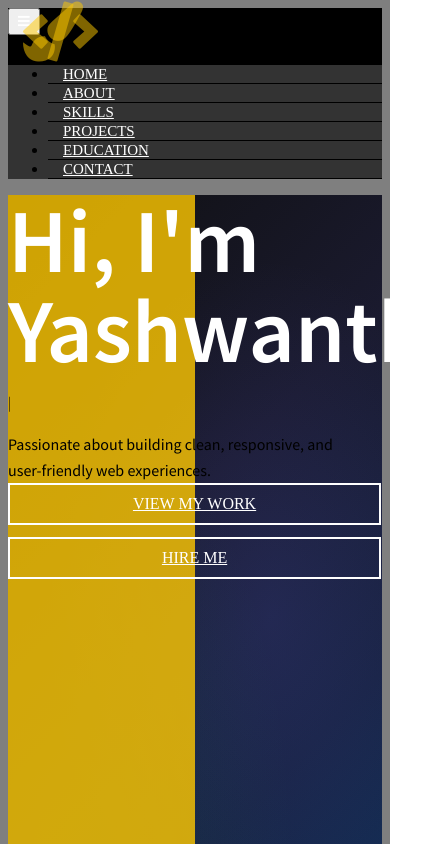
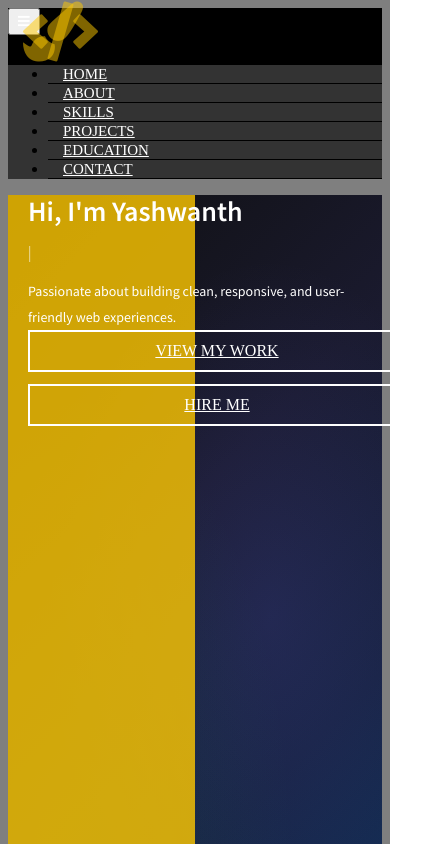
Before and after one commit to YASHWANTH2542007/Updated_Portfolio, a React (Vite) app: page / in a window 390 px wide. Shown: the top 844 px of the page, 428 px wide, since content can reach past the window. Built offline with nearby package versions, Linux system fonts and the light colour scheme.

Commit message:
Full style.css update: fix hero, contrast, and mobile responsiveness

```diff
--- a/src/style.css
+++ b/src/style.css
@@ -1995,6 +1995,36 @@ input:-webkit-autofill {
     .navbar-toggler { padding: 4px 8px; }
 }
 
+/* ====== Extra: hero text contrast + mobile sizing (keeps yellow/navy split) ====== */
+.hero-content h3,
+.hero-content p {
+    color: #fff;
+}
+
+@media only screen and (max-width: 767px) {
+    .hero-content {
+        max-width: 92% !important;
+        padding: 0 20px;
+    }
+    .hero-content h2 {
+        font-size: 34px !important;
+        line-height: 1.15 !important;
+    }
+    .hero-content h3 {
+        font-size: 16px !important;
+        margin: 12px 0 !important;
+    }
+    .hero-content p {
+        font-size: 14px !important;
+    }
+}
+
+@media only screen and (max-width: 400px) {
+    .hero-content h2 {
+        font-size: 28px !important;
+    }
+}
+
 /* ====== Extra: typed cursor blink + accordion caret ====== */
 .typed-cursor {
     animation: typed-blink 0.8s infinite;
```
